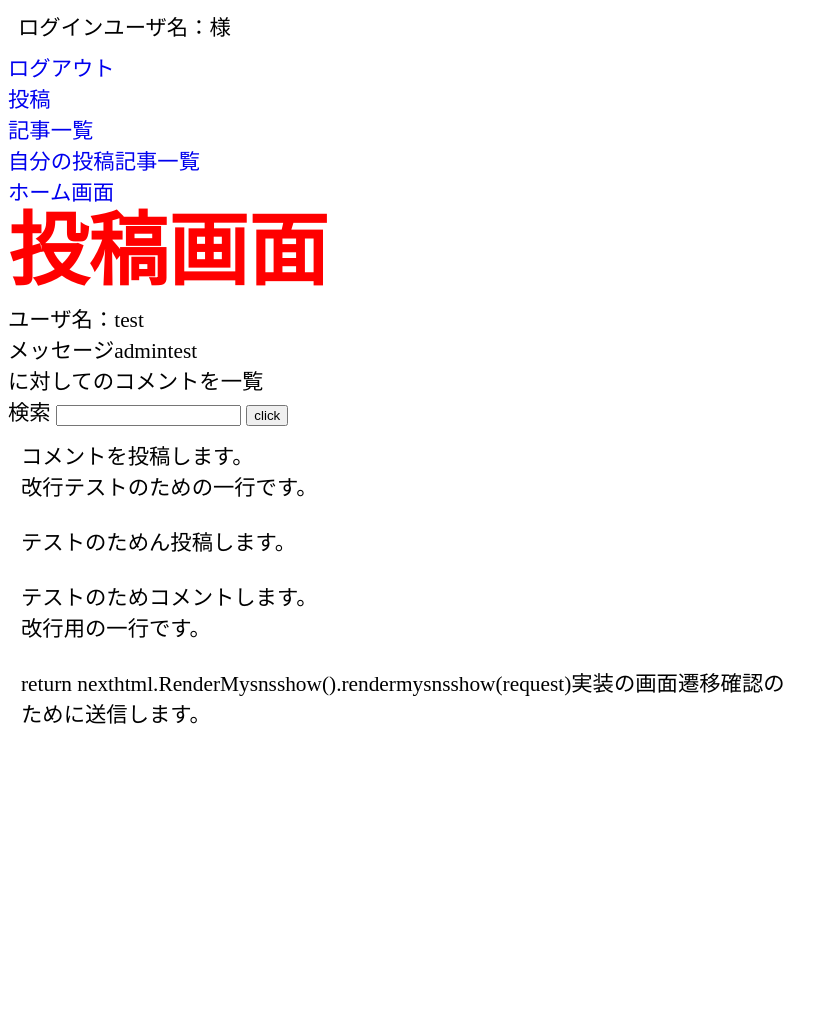
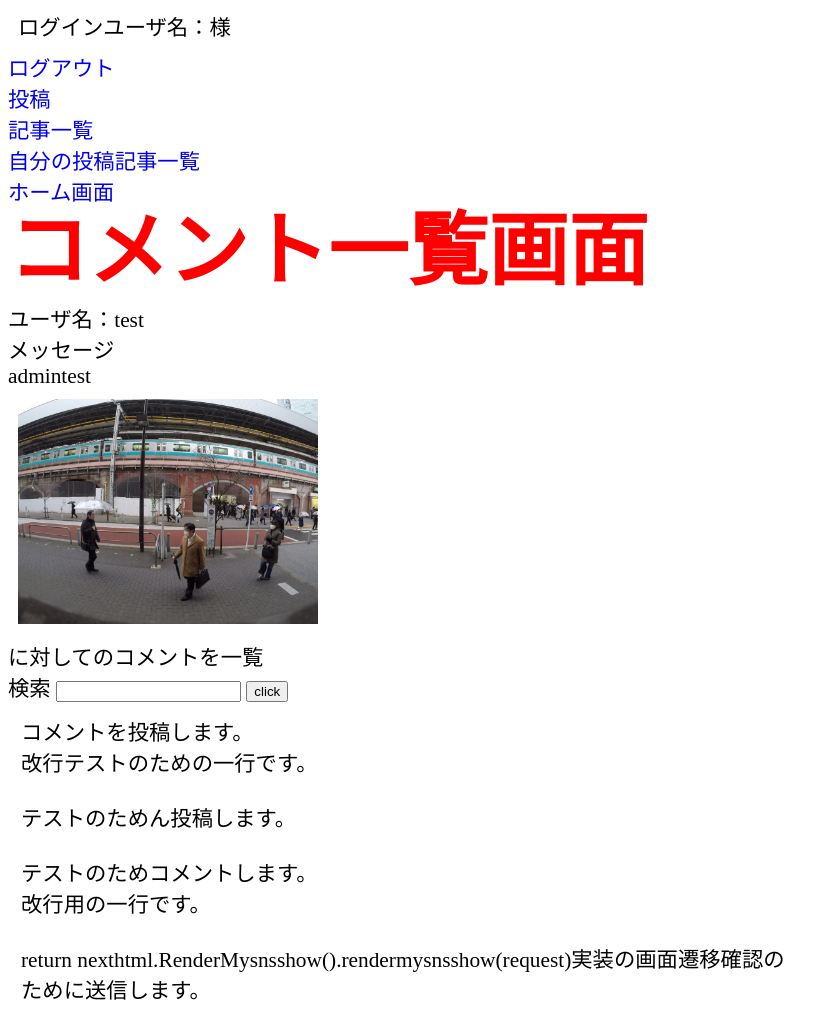
Before and after one commit to uenotomoki/django_202107, a Django app: page /testApp/snscommentindex/10/ in a window 1280 px wide. Shown: the whole page, without its empty margins (0-838 px from the left). Before the commit the page ends 724 px from the top, so only its background shows below. Run offline with Django 3.2, Linux system fonts and the light colour scheme; a user stored in the database is signed in; data comes from the database, SQL or seed files in the repository.

Commit message:
“コメント修正、snscommentindex.htmlタイトル修正、画像表示機能追加”

```diff
--- a/authtest/default_allauth/templates/home.html
+++ b/authtest/default_allauth/templates/home.html
@@ -7,10 +7,9 @@
 </head>
 <body>
     <a href = accounts/logout>ログアウト</a><br>
-    <h1>Hello, Wrold</h1>
-    <h2>login成功</h2>
+    <h1>login成功</h1>
     {% load account %}
-    {% user_display user %}<br>
+    ログインユーザー名：{% user_display user %}様<br>
 
     <a href = testApp>SNS</a>
 </body>
--- a/authtest/default_allauth/testApp/nexthtml.py
+++ b/authtest/default_allauth/testApp/nexthtml.py
@@ -8,6 +8,7 @@ from django.shortcuts import render, get_object_or_404, redirect
 from .models import SnsMessageModel,SnsCommentModel
 from .forms import SnsMessageForm,SnsCommentForm
 
+#mysnsshow画面に遷移するクラス
 class RenderMysnsshow:
     def __init__(self):
         self.params = {
@@ -15,6 +16,7 @@ class RenderMysnsshow:
             'data':'',
         }
 
+    #mysnsshow画面に遷移する前に必要な情報を取得し遷移
     def rendermysnsshow(self,request):
         user = request.user
         self.params['user'] = user
@@ -22,6 +24,7 @@ class RenderMysnsshow:
 
         return render(request,'testApp/mysnsshow.html',self.params)
 
+    #検索テキストボックスからmysnsshow画面に遷移する前に必要な情報を取得し遷移
     def postrendermysnsshow(self,request):
 
         #検索結果取得
--- a/authtest/default_allauth/testApp/templates/testApp/snscommentindex.html
+++ b/authtest/default_allauth/testApp/templates/testApp/snscommentindex.html
@@ -2,10 +2,12 @@
 
 {% block content %}
 <body>
-    <h1>投稿画面</h1>
+    <h1>コメント一覧画面</h1>
     <tr>
         <td>ユーザ名：{{data_user.username}}</td><br>
-        <td>メッセージ{{data_message.message}}</td><br>
+        <td>メッセージ<br>
+            {{data_message.message}}</td><br>
+            <p><img src='/testApp{{ MEDIA_URL }}{{data_message.picture}}' style="width:300px;height:auto"></p>
         <td>に対してのコメントを一覧</td>
     </tr>
 
```
Also changed, not shown: authtest/default_allauth/testApp/views.py (+16 -4 lines).
